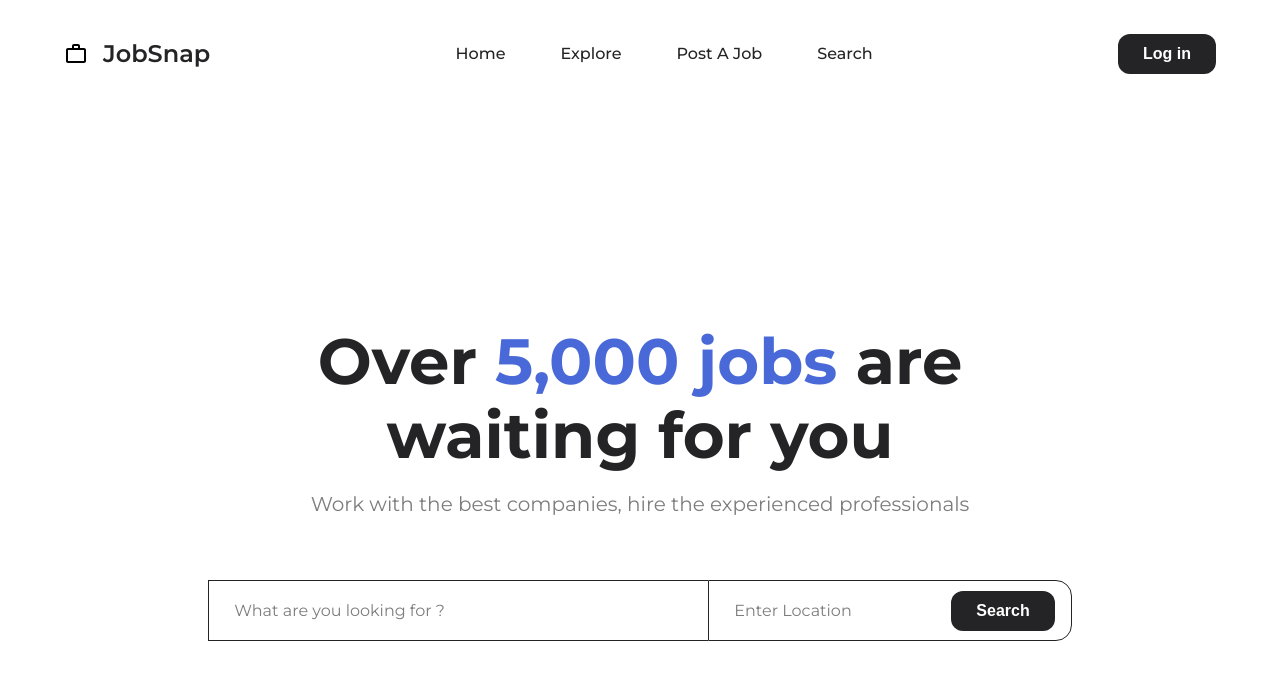
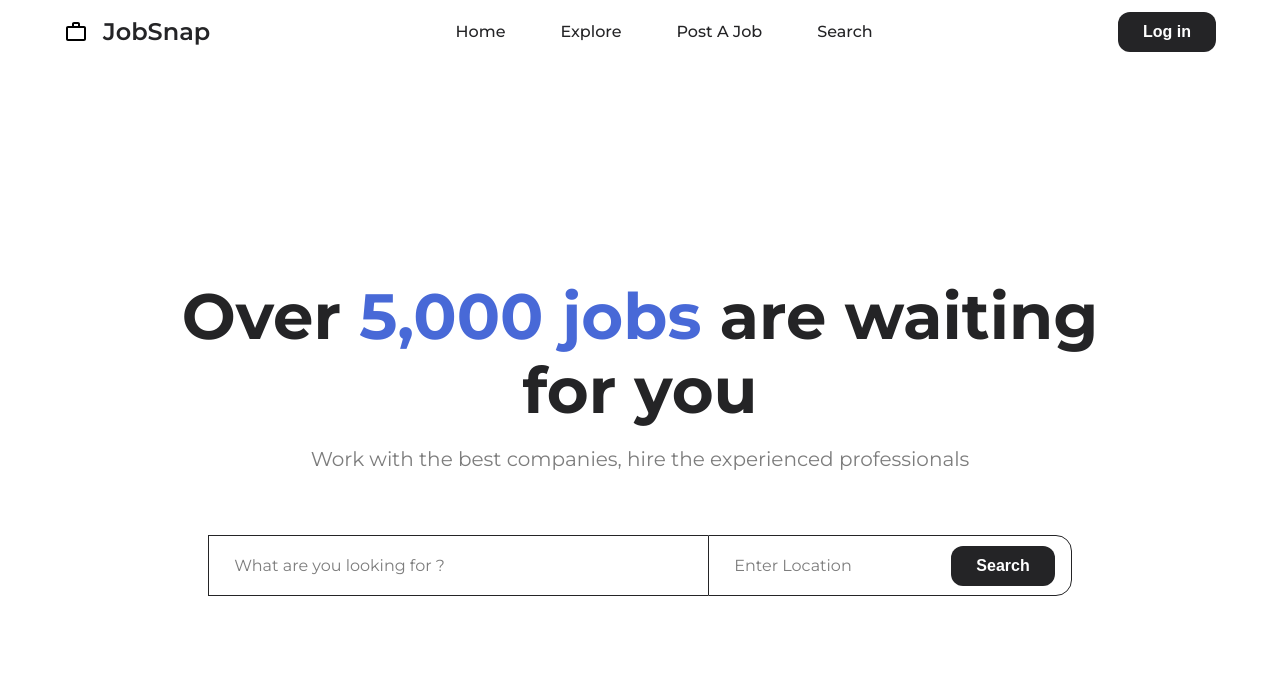
Before and after one commit to Furkan-Ozdemir/jobFinder, a React (Vite) app: page / in a window 1280 px wide. Shown: the top 680 px of the page. Built offline with nearby package versions, Linux system fonts and the light colour scheme.

Commit message:
Refactor Main and Header components for improved layout and styling

```diff
--- a/src/components/Header/index.scss
+++ b/src/components/Header/index.scss
@@ -1,7 +1,7 @@
 .header {
-  margin-top: 3.4rem;
-
   &__nav {
+    height: 6.4rem;
+    padding-right: 6.4rem;
     display: flex;
 
     &__center {
@@ -30,9 +30,5 @@
         line-height: 24px;
       }
     }
-
-    &:last-child {
-      margin-right: 6.4rem;
-    }
   }
 }
--- a/src/components/Main/Main.tsx
+++ b/src/components/Main/Main.tsx
@@ -4,17 +4,24 @@ import "./index.scss";
 export default function Main() {
   return (
     <main className="main">
+      <div className="main__container">
         <div>
-        <p className="main__title">
+          <p className="main__container__title">
             <span>Over</span>
-          <span className="main__title__highlight"> 5,000 jobs </span>
+            <span className="main__container__title__highlight">
+              {" "}
+              5,000 jobs{" "}
+            </span>
             <span>are waiting for you</span>
           </p>
-        <p>Work with the best companies, hire the experienced professionals</p>
+          <p>
+            Work with the best companies, hire the experienced professionals
+          </p>
         </div>
         <div className="main__form">
           <InlineForm />
         </div>
+      </div>
     </main>
   );
 }
--- a/src/components/Main/index.scss
+++ b/src/components/Main/index.scss
@@ -1,9 +1,18 @@
 .main {
+  height: calc(100vh - 3.4rem - 2rem);
   text-align: center;
+  display: flex;
+  flex-direction: column;
+  justify-content: center;
+  align-items: center;
+
+  &__container {
+    display: flex;
+    flex-direction: column;
+    gap: 6.4rem;
+    max-width: 100rem;
 
     &__title {
-    margin: 25rem 25rem 0 25rem;
-
       font-size: 6.4rem;
       font-weight: 700;
       line-height: 7.4rem;
@@ -19,9 +28,9 @@
       line-height: 2.4rem;
       margin-top: 2rem;
     }
+  }
   &__form {
     display: flex;
     justify-content: center;
-    margin-top: 6.4rem;
   }
 }
```
Lines whose indentation alone changed are shown as unchanged.
